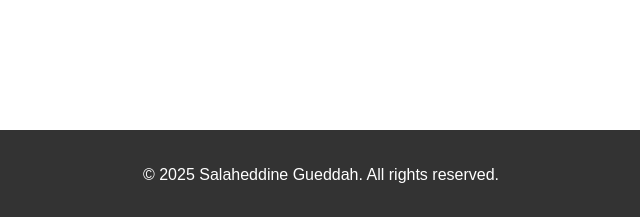
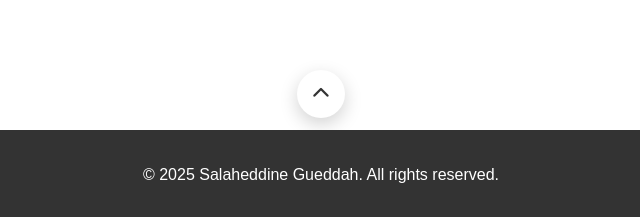
Before and after one commit to gueddahs/My-Portfolio, a plain HTML site: page index.html in a window 1280 px wide. Shown: the part 2762-2979 px from the top of the page, 319-959 px from the left. Drawn offline with Linux system fonts and the light colour scheme.

Commit message:
footer aangepast met knop back to home

```diff
--- a/index.html
+++ b/index.html
@@ -9,7 +9,7 @@
   <link rel="stylesheet" href="https://cdnjs.cloudflare.com/ajax/libs/font-awesome/6.0.0/css/all.min.css">
 </head>
 <body>
-
+   <body id="top">
   <!-- Header / Navigation -->
   <header>
     <nav>
@@ -54,7 +54,10 @@
         <textarea name="message" placeholder="Message" required></textarea>
         <button type="submit">Send</button>
       </form>
-    </section>
+      <a href="#top" class="back-to-top" aria-label="Back to top" title="Back to top">
+        <i class="fas fa-chevron-up" aria-hidden="true"></i>
+      </a>
+    </footer>
   </main>
 
   <!-- Footer -->
--- a/resources/css/styles.css
+++ b/resources/css/styles.css
@@ -237,4 +237,34 @@ footer {
   padding: 20px;
   background: #333;
   color: #fff;
+  position: relative;
 }
+
+/* Back-to-top button inside the footer */
+.back-to-top {
+  position: absolute;
+  left: 50%;
+  bottom: 12px;
+  transform: translateX(-50%);
+  width: 48px;
+  height: 48px;
+  background: #ffffff;
+  color: #333;
+  border-radius: 50%;
+  display: flex;
+  align-items: center;
+  justify-content: center;
+  text-decoration: none;
+  box-shadow: 0 6px 18px rgba(0,0,0,0.18);
+  transition: transform 150ms ease, box-shadow 150ms ease;
+  font-size: 1.1rem;
+}
+
+.back-to-top:hover {
+  transform: translateX(-50%) translateY(-3px);
+  box-shadow: 0 10px 24px rgba(0,0,0,0.22);
+}
+
+@media (max-width: 600px) {
+  .back-to-top { left: 50%; transform: translateX(-50%); width: 44px; height: 44px; font-size: 1rem; }
+}
```
